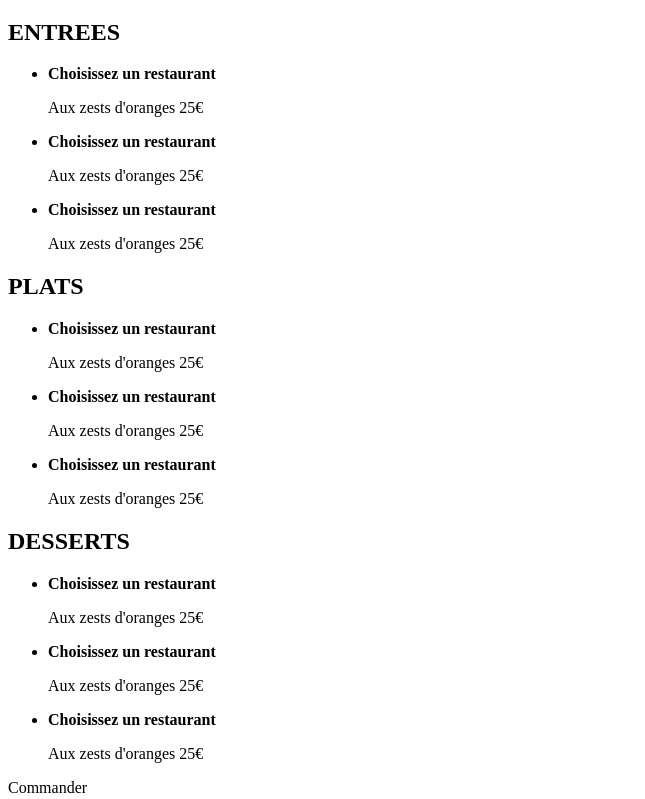
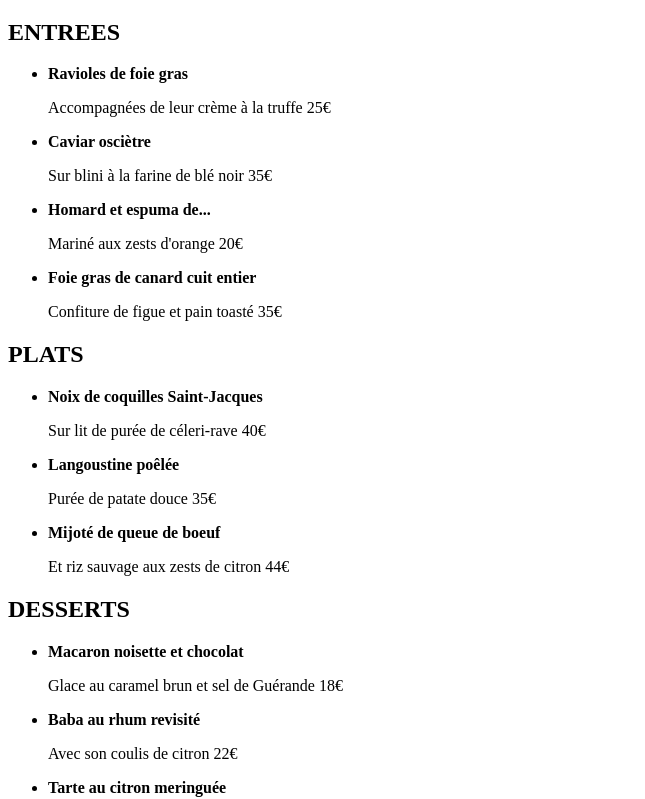
Before and after one commit to LaetitiaR32/LaetitiaReschid_3_15032021, a plain HTML site: page index2.html in a window 1280 px wide. Shown: the part 161-960 px from the top of the page, without its empty margins (0-645 px from the left). Drawn offline with Linux system fonts and the light colour scheme.

Commit message:
index2.html
ecriture de la page "la note enchantée"

```diff
--- a/index2.html
+++ b/index2.html
@@ -14,7 +14,7 @@
 
             <div class="center">
             <i class="fas fa-arrow-left"></i> <img src="logo/ohmyfood.png" width="40%"  alt="logo"></img>
-            <img src="accueil--photo2.jpg"  width="100%" alt="image"></img><!--modifier avec l'image de la maquette-->
+            <img src="accueil--photo3.jpg"  width="100%" alt="image"></img><!--modifier avec l'image de la maquette-->
             </div>
 
         </header>
@@ -27,25 +27,27 @@
                 <h2>ENTREES</h2>
 
                 <ul class="menu">
-                    <li class="menu__item"><strong>Choisissez un restaurant</strong><br> <p>Aux zests d'oranges 25€</p> </li> <!-- a voir si il faut modifier le nom des class -->
-                    <li class="menu__item"><strong>Choisissez un restaurant</strong><br> <p>Aux zests d'oranges 25€</p> </li>
-                    <li class="menu__item menu__item--active"><strong>Choisissez un restaurant</strong><br> <p>Aux zests d'oranges 25€</p> </li>     <!--liste menu actif en surbrillance -->
+                    <li class="menu__item"><strong>Ravioles de foie gras</strong><br> <p>Accompagnées de leur crème à la truffe 25€</p> </li> <!-- a voir si il faut modifier le nom des class -->
+                    <li class="menu__item"><strong>Caviar osciètre</strong><br> <p>Sur blini à la farine de blé noir 35€</p> </li>
+                    <li class="menu__item menu__item--active"><strong>Homard et espuma de...</strong><br> <p>Mariné aux zests d'orange 20€</p> </li>     <!--liste menu actif en surbrillance -->
+                    <li class="menu__item"><strong>Foie gras de canard cuit entier</strong><br> <p>Confiture de figue et pain toasté 35€</p> </li>
+
                 </ul>
 
                 <h2>PLATS</h2>
 
                 <ul class="menu">
-                    <li class="menu__item"><strong>Choisissez un restaurant</strong><br> <p>Aux zests d'oranges 25€</p> </li>
-                    <li class="menu__item"><strong>Choisissez un restaurant</strong><br> <p>Aux zests d'oranges 25€</p> </li>
-                    <li class="menu__item menu__item--active"><strong>Choisissez un restaurant</strong><br> <p>Aux zests d'oranges 25€</p> </li>
+                    <li class="menu__item"><strong>Noix de coquilles Saint-Jacques</strong><br> <p>Sur lit de purée de céleri-rave 40€</p> </li>
+                    <li class="menu__item"><strong>Langoustine poêlée</strong><br> <p>Purée de patate douce 35€</p> </li>
+                    <li class="menu__item"><strong>Mijoté de queue de boeuf</strong><br> <p>Et riz sauvage aux zests de citron 44€</p> </li>
                 </ul>
 
                 <h2>DESSERTS</h2>
 
                 <ul class="menu">
-                    <li class="menu__item"><strong>Choisissez un restaurant</strong><br> <p>Aux zests d'oranges 25€</p> </li>
-                    <li class="menu__item"><strong>Choisissez un restaurant</strong><br> <p>Aux zests d'oranges 25€</p> </li>
-                    <li class="menu__item menu__item--active"><strong>Choisissez un restaurant</strong><br> <p>Aux zests d'oranges 25€</p> </li>
+                    <li class="menu__item"><strong>Macaron noisette et chocolat</strong><br> <p>Glace au caramel brun et sel de Guérande 18€</p> </li>
+                    <li class="menu__item"><strong>Baba au rhum revisité</strong><br> <p>Avec son coulis de citron 22€</p> </li>
+                    <li class="menu__item"><strong>Tarte au citron meringuée</strong><br> <p>Destructurée 23€</p> </li>
                 </ul>
 
                 <p>Commander</p>
```
